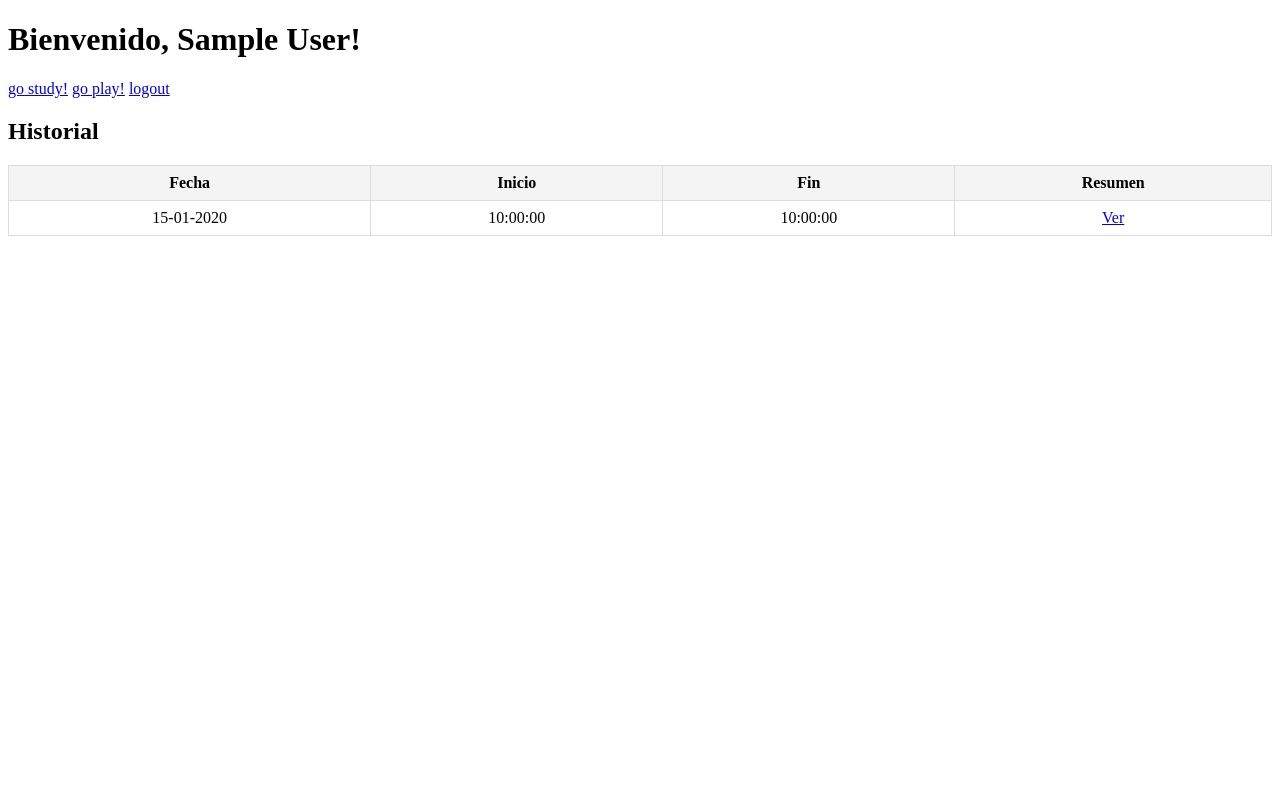
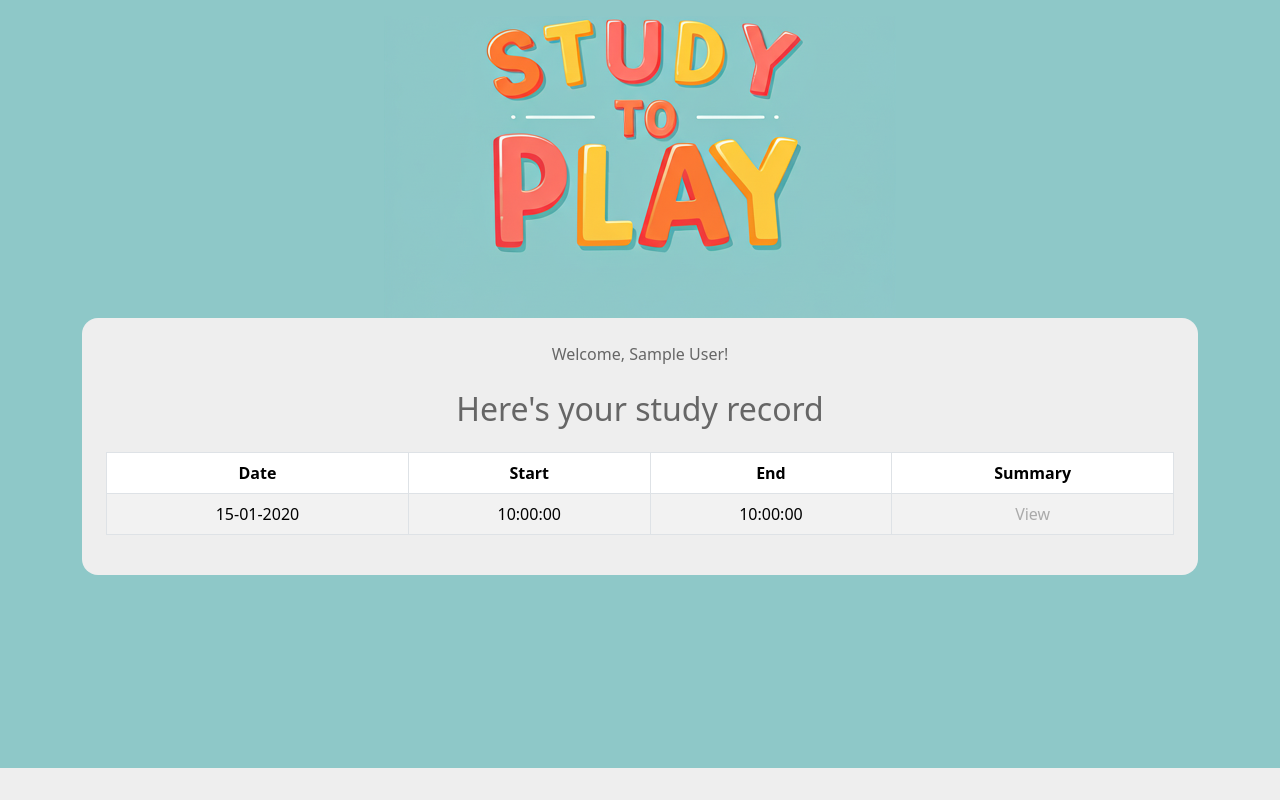
Before and after one commit to gatotui/flask-stp, a Flask app: page /perfil in a window 1280 px wide. Run offline with Flask 3, Linux system fonts and the light colour scheme; the visitor is signed in with stand-in values (Sample User, id 1); tables that the repository leaves empty hold one stand-in row (values such as "Sample post"); some libraries are stand-ins or nearby versions.

Commit message:
Minimal Viable Product / diseño

```diff
--- a/app.py
+++ b/app.py
@@ -54,7 +54,7 @@ class Uso(db.Model):
         return f'<Uso {self.id} - Usuario {self.usuario.nombre}>'
 
 @app.route("/save_use", methods=["POST"])
-def save_time():
+def save_use():
     data = request.get_json()
 
     start = data.get('start')
@@ -135,10 +135,16 @@ def cancel():
 
 @app.route("/add_time")
 def add_time():
+    if "usuario_id" not in session:
+        return redirect(url_for("login"))
+
     return render_template("add_time.html")
 
 @app.route("/use_time")
 def use_time():
+    if "usuario_id" not in session:
+        return redirect(url_for("login"))
+
     usuario_id = session.get("usuario_id")
     tiempo = Tiempo.query.filter_by(usuario_id=usuario_id).first()
     tiempo_valor = tiempo.tiempo if tiempo else 0
@@ -214,6 +220,6 @@ def home():
     return render_template("login.html")
 
 if __name__ == "__main__":
-    # with app.app_context():
-    #     db.create_all()
+    with app.app_context():
+        db.create_all()
     app.run(debug=True)
--- a/static/timerUse.js
+++ b/static/timerUse.js
@@ -92,7 +92,7 @@ function getDate() {
 
 function sendData(date_inicio, date_fin, remainingTimeMs) {
   // console.log('enviando informacion al backend')
-  console.log(remainingTimeMs)
+  // console.log(remainingTimeMs)
   fetch("/save_use", {
     method: "POST",
     headers: {
--- /dev/null
+++ b/templates/base.html
@@ -0,0 +1,87 @@
+<!DOCTYPE html>
+<html lang="es">
+<head>
+<meta charset="UTF-8">
+<meta name="viewport" content="width=device-width, initial-scale=1.0">
+<title>{% block title %}Study to Play{% endblock %}</title>
+<link rel="stylesheet" href="https://cdn.jsdelivr.net/npm/bootstrap@5.3.3/dist/css/bootstrap.min.css">
+<style>
+body {
+    background-color: #8ec8c8;
+  }
+.custom-btn {
+    background-color: #fb7833;
+    color: #fff;
+}
+.custom-btn-2 {
+    background-color: #fbc93e;
+    color: #fff;
+}
+.custom-btn-3 {
+    background-color: #b3b3b3;
+    color: #fff;
+}
+a {
+    color: #aaa;
+}
+.custom-bg-1 {
+    background-color: #eee;
+}
+.custom-text-1 {
+    color: #666;
+}
+input::placeholder {
+    color: #fff;
+    font-style: italic;
+}
+input:focus::placeholder {
+    color: #ddd;
+}
+.custom-fs-1 {
+  font-size: 3rem;
+}
+.custom-textarea {
+height: 150px;
+}
+.table-responsive {
+  overflow-x: auto;
+  -webkit-overflow-scrolling: touch;
+}
+@media (max-width: 375px) {
+  .table th, .table td {
+    font-size: 0.85rem;
+  }
+}
+
+</style>
+</head>
+<body class="d-flex justify-content-center align-items-center">
+    <div class="container">
+        <div class="d-flex justify-content-center mt-3">
+            {% if request.path == '/login' or request.path == '/registro' or request.path == '/' or request.path == '/perfil' %}
+            <img src="{{ url_for('static', filename='logo.png') }}" alt="logo study to play" style="max-width: 100%; height: auto;">
+            {% endif %}
+
+            {% if request.path == '/add_time'%}
+            <img src="{{ url_for('static', filename='logo_study.png') }}" alt="logo study to play" style="max-width: 100%; height: auto;">
+            {% endif %}
+
+            {% if request.path == '/use_time'%}
+            <img src="{{ url_for('static', filename='logo_play.png') }}" alt="logo study to play" style="max-width: 100%; height: auto;">
+            {% endif %}
+        </div>
+        {% block content %}
+        {% endblock %}
+    </div>
+    <footer class="custom-bg-1 text-white fixed-bottom">
+        <div class="container d-flex justify-content-center py-3">
+            <a href="/perfil" class="text-white mx-3"><iconify-icon icon="mdi:folder-home" style="color: {{ '#fbc93e' if request.path == '/perfil' else '#b3b3b3' }}; font-size: 30px" ></iconify-icon></a>
+            <a href="/add_time" class="text-white mx-3"><iconify-icon icon="mdi:account-school" style="color: {{ '#fbc93e' if request.path == '/add_time' else '#b3b3b3' }}; font-size: 30px" ></iconify-icon></a>
+            <a href="/use_time" class="text-white mx-3"><iconify-icon icon="mdi:play-circle" style="color: {{ '#fbc93e' if request.path == '/use_time' else '#b3b3b3' }}; font-size: 30px" ></iconify-icon></a>
+            <a href="/logout" class="text-white mx-3"><iconify-icon icon="mdi:location-exit" style="color: {{ '#b3b3b3' if session.get("usuario_nombre") == None else '#fa7266' }}; font-size: 30px" ></iconify-icon></a>
+        </div>
+    </footer>
+    <script src="https://cdn.jsdelivr.net/npm/bootstrap@5.3.3/dist/js/bootstrap.bundle.min.js"></script>
+    <script src="https://cdn.jsdelivr.net/npm/iconify-icon@2.2.0/dist/iconify-icon.min.js"></script>
+</body>
+</html>
--- a/templates/perfil.html
+++ b/templates/perfil.html
@@ -1,66 +1,51 @@
-<!DOCTYPE html>
-<html lang="en">
-  <head>
-    <meta charset="UTF-8" />
-    <meta name="viewport" content="width=device-width, initial-scale=1.0" />
-    <title>Perfil</title>
-    <style>
-      table {
-        border-collapse: collapse;
-        width: 100%;
-      }
-      th,
-      td {
-        border: 1px solid #ddd;
-        padding: 8px;
-        text-align: center;
-      }
-      th {
-        background-color: #f4f4f4;
-      }
-    </style>
-  </head>
-  <body>
-    <h1>Bienvenido, {{ nombre }}!</h1>
-    <a href="/add_time">go study!</a>
-    <a href="/use_time">go play!</a>
-    <a href="/logout">logout</a>
-    <h2>Historial</h2>
-    <table>
-      <thead>
-        <tr>
-          <th>Fecha</th>
-          <th>Inicio</th>
-          <th>Fin</th>
-          <th>Resumen</th>
+{% extends 'base.html' %}
+
+{% block title %}Perfil{% endblock %}
+
+{% block content %}
+
+<div class="custom-bg-1 custom-text-1 p-4 rounded-4 mb-5">
+  <p class="mb-4 text-center">Welcome, {{ nombre }}!</p>
+  <h2 class="mb-4 text-center">Here's your study record</h2>
+  <div class="table-responsive">
+    <table class="table table-bordered table-striped text-center">
+      <thead class="custom-bg-1">
+        <tr class="custom-text-1">
+          <th>Date</th>
+          <th>Start</th>
+          <th>End</th>
+          <th>Summary</th>
         </tr>
       </thead>
-      <tbody>
+      <tbody class="fs-6">
         {% for estudio in estudios %}
         <tr>
           <td>{{ estudio.fecha_inicio.strftime('%d-%m-%Y') }}</td>
           <td>{{ estudio.fecha_inicio.strftime('%H:%M:%S') }}</td>
           <td>{{ estudio.fecha_fin.strftime('%H:%M:%S') }}</td>
-          <td><a href="#" onclick="toggleResumen({{ loop.index }})">Ver</a></td>
+          <td><a href="#" class="text-decoration-none" onclick="toggleResumen( {{ loop.index }} )">View</a></td>
         </tr>
-        <!-- Nueva fila de resumen, inicialmente oculta -->
         <tr id="resumen-row-{{ loop.index }}" style="display: none;">
-          <td colspan="4" style="text-align: left;">
-            <div>{{ estudio.resumen }}</div>
+          <td colspan="4" class="p-3">
+            <div class="custom-bg-1 p-2 rounded-3">{{ estudio.resumen }}</div>
           </td>
         </tr>
         {% endfor %}
       </tbody>
     </table>
+  </div>
+</div>
+<br><br>
+
 <script>
   function toggleResumen(index) {
     const resumenRow = document.getElementById(`resumen-row-${index}`)
     if (resumenRow.style.display === "none") {
-          resumenRow.style.display = "table-row" // Mostrar la fila
+      resumenRow.style.display = "table-row"
     } else {
-          resumenRow.style.display = "none" // Ocultar la fila
+      resumenRow.style.display = "none"
     }
   }
 </script>
-  </body>
-</html>
+
+{% endblock %}
```
Also changed, not shown: static/style.css (deleted, +0 -12 lines), templates/add_time.html (+19 -29 lines), templates/login.html (+22 -8 lines), templates/registro.html (+30 -25 lines), templates/use_time.html (+18 -26 lines), static/logo.png (added), static/logo_play.png (added), static/logo_study.png (added). Lines whose indentation alone changed are shown as unchanged.
